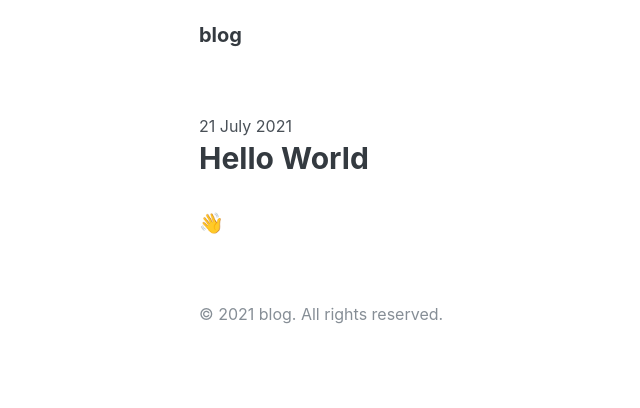
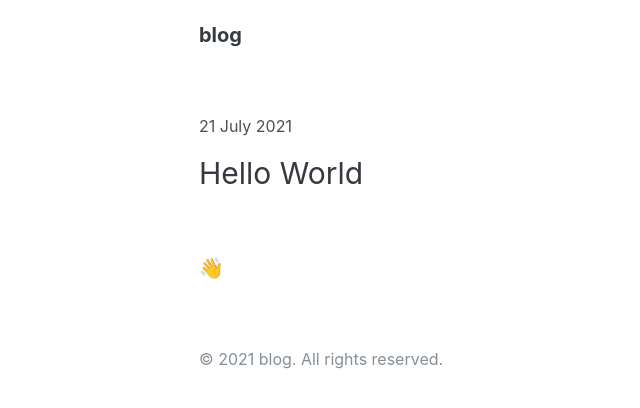
Before and after one commit to mhmdilfaj/blog, a Jekyll site: the page built from _posts/2021-07-21-hello-world.md, in a window 1280 px wide. Shown: the top 408 px of the page, without its empty margins (165-805 px from the left). Built offline with Jekyll 4.4.1, drawn with Linux system fonts in a browser that asks for light colours.

Commit message:
Update post.html

```diff
--- a/_layouts/post.html
+++ b/_layouts/post.html
@@ -3,9 +3,9 @@ layout: default
 ---
 
 <article>
-  <header class="mb-2">
+  <header class="mb-3">
     <time datetime="{{ page.date | date_to_xmlschema }}"><small class="text-secondary">{{ page.date | date_to_long_string }}</small></time>
-    <h1 class="p-0">{{ page.title }}</h1>
+    <h1 class="pt-0 fw-normal">{{ page.title }}</h1>
   </header>
   {{ content }}
 </article>
```
